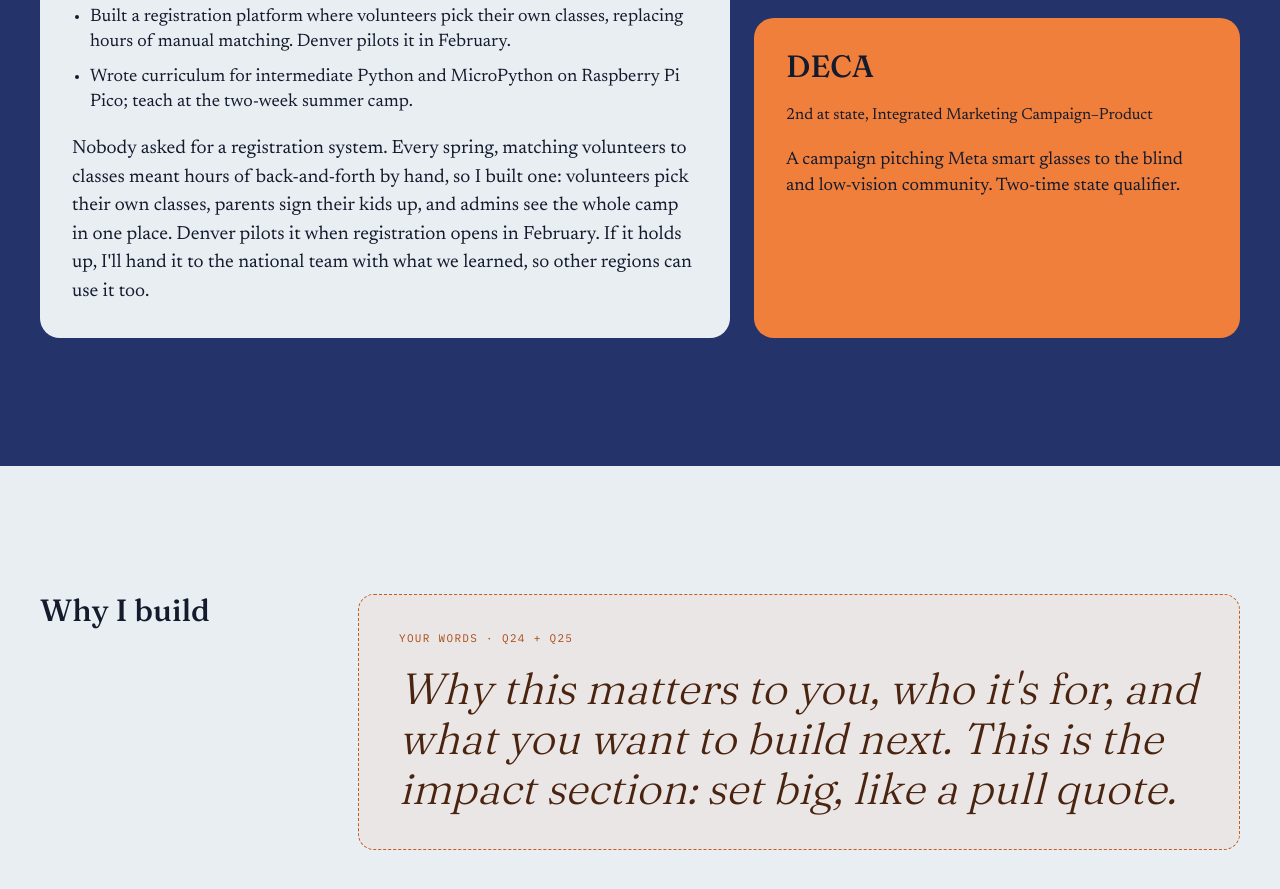
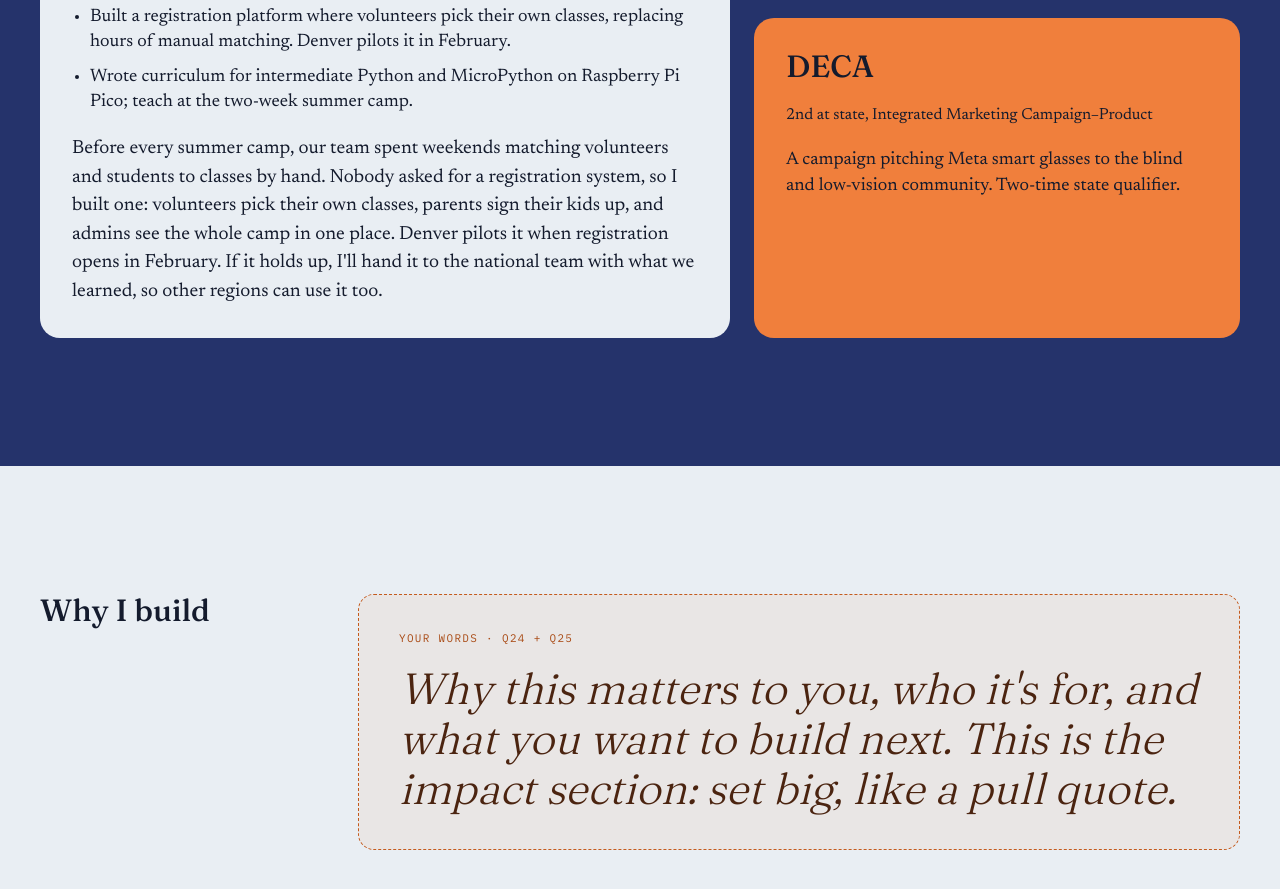
Before and after one commit to haanie09/haanie-portfolio, a Next.js app: page / in a window 1280 px wide. Shown: the part 5520-6409 px from the top of the page. Built offline with nearby package versions, Linux system fonts and the light colour scheme.

Commit message:
SCC story: the real before (weekends of hand matching)
Co-Authored-By: Claude Opus 5.5 <noreply@anthropic.com>
Claude-Session: https://claude.ai/code/session_013HGD12oSBPua8fQpxEx5mS

```diff
--- a/content/site.ts
+++ b/content/site.ts
@@ -174,7 +174,7 @@ export const site = {
       story: slot(
         "SCC",
         "Volunteer to director: what you took on that nobody asked you to.",
-        draft("Nobody asked for a registration system. Every spring, matching volunteers to classes meant hours of back-and-forth by hand, so I built one: volunteers pick their own classes, parents sign their kids up, and admins see the whole camp in one place. Denver pilots it when registration opens in February. If it holds up, I'll hand it to the national team with what we learned, so other regions can use it too."),
+        draft("Before every summer camp, our team spent weekends matching volunteers and students to classes by hand. Nobody asked for a registration system, so I built one: volunteers pick their own classes, parents sign their kids up, and admins see the whole camp in one place. Denver pilots it when registration opens in February. If it holds up, I'll hand it to the national team with what we learned, so other regions can use it too."),
       ),
     },
     fbla: {
```
